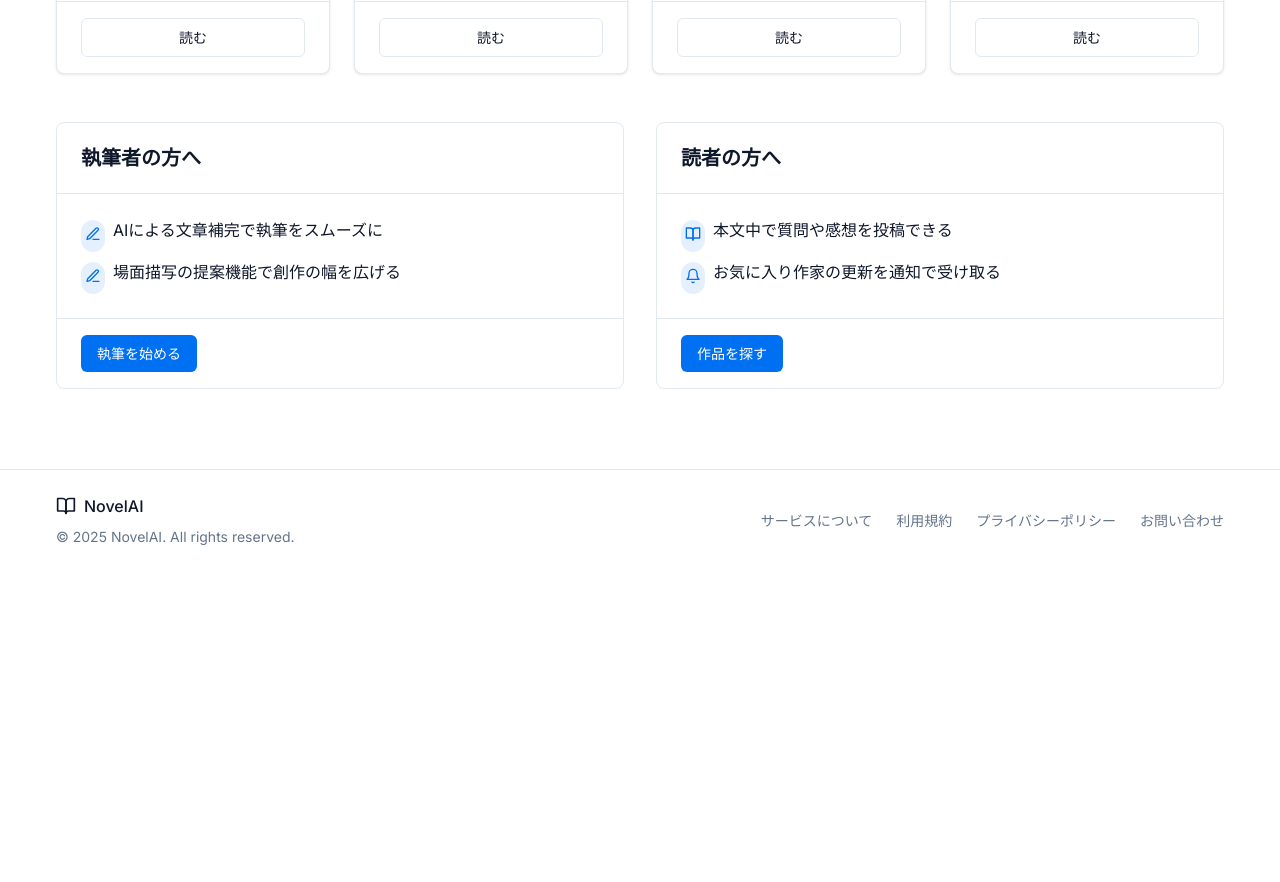
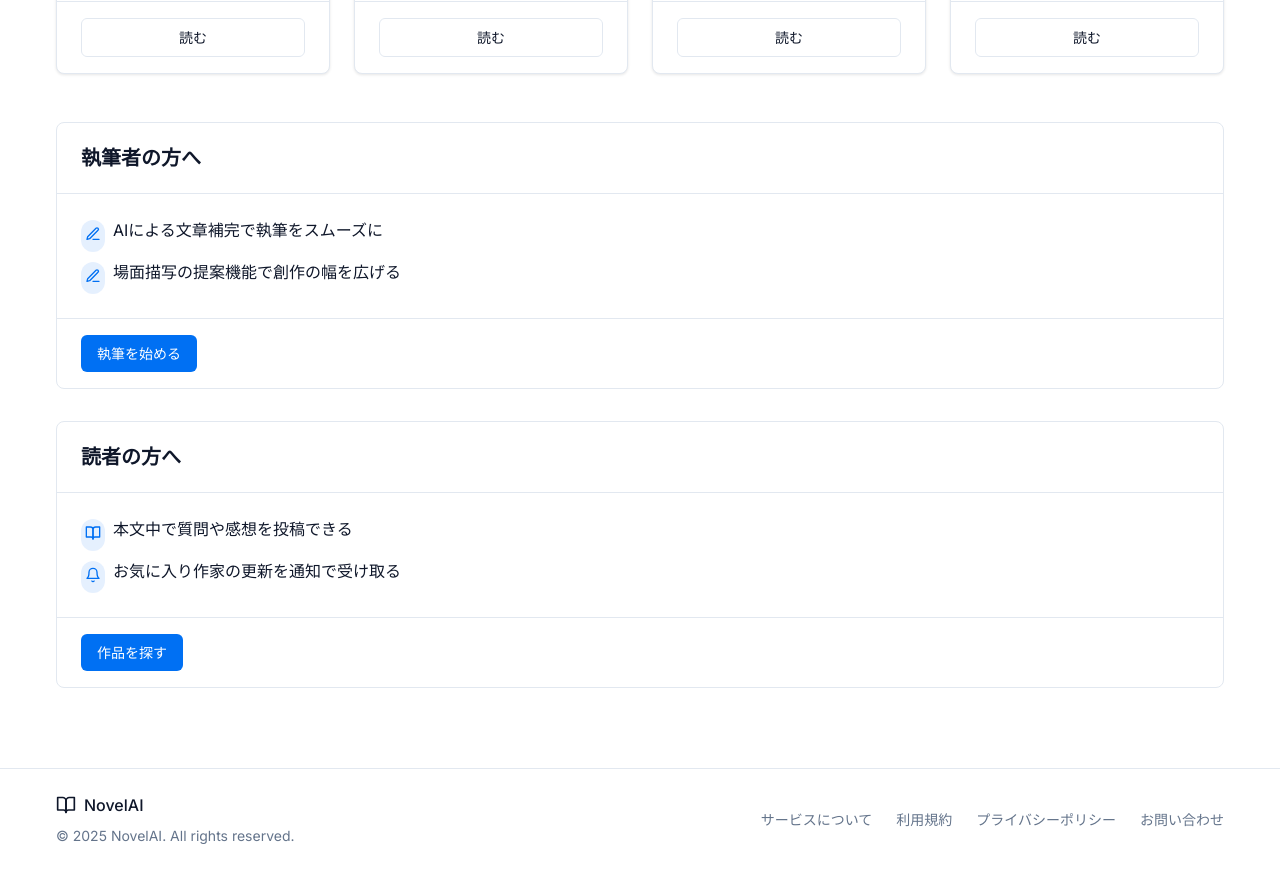
Before and after one commit to U-22-contest/frontend, a Next.js app in the folder dokkai-craft/: page / in a window 1280 px wide. Shown: the part 600-1482 px from the top of the page. Before the commit the page ends 1187 px from the top, so only its background shows below. Built offline with nearby package versions, Linux system fonts and the light colour scheme.

Commit message:
トップページのグリッド修正

```diff
--- a/dokkai-craft/src/app/page.tsx
+++ b/dokkai-craft/src/app/page.tsx
@@ -137,7 +137,7 @@ export default function Home() {
         <div
           style={{
             display: "grid",
-            gridTemplateColumns: "repeat(4, 1fr)",
+            gridTemplateColumns: "repeat(auto-fill, minmax(250px, 1fr))",
             gap: "1.5rem",
           }}
         >
@@ -230,7 +230,7 @@ export default function Home() {
       <section
         style={{
           display: "grid",
-          gridTemplateColumns: "repeat(2, 1fr)",
+          gridTemplateColumns: "repeat(2, auto-fill, minmax(520px,ifr),minmax(250px, 1fr)1fr)",
           gap: "2rem",
           marginBottom: "3rem",
         }}
```
